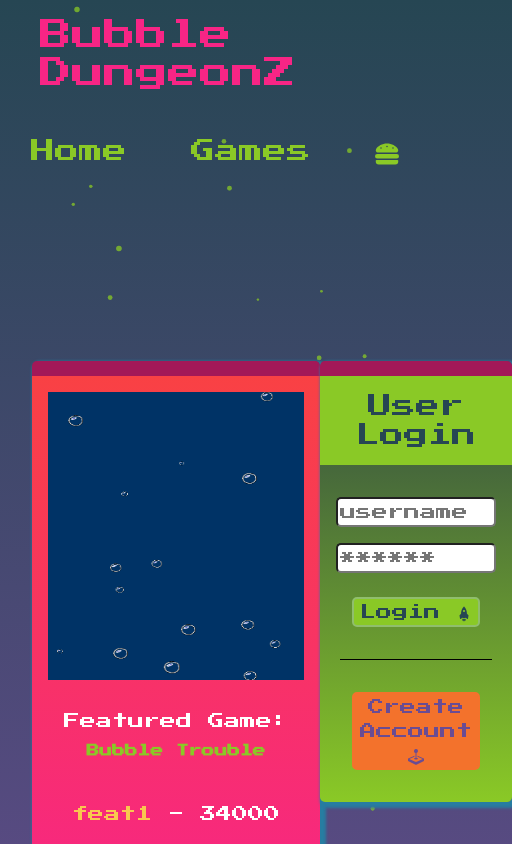
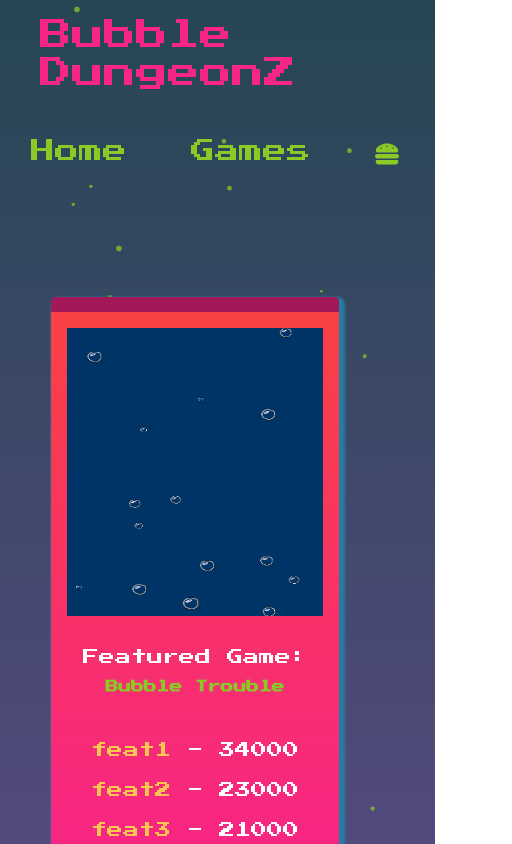
Before and after one commit to l1keafox/bubbleDungeonz, a React (Create React App) app in the folder client/: page / in a window 390 px wide. Shown: the top 844 px of the page, 512 px wide, since content can reach past the window. Built offline with nearby package versions, Linux system fonts and the light colour scheme.

Commit message:
media query on homepage

```diff
--- a/client/src/pages/Home/HomePage.css
+++ b/client/src/pages/Home/HomePage.css
@@ -8,3 +8,15 @@
   margin-top: 6rem;
   padding: 2rem;
 }
+
+@media only screen and (max-width: 900px) {
+  .homeViewContainer {
+    flex-direction: column;
+    align-items: center;
+    justify-content: flex-start;
+    margin: 0;
+  }
+  .featuredScoresDiv {
+    margin: 2rem;
+  }
+}
```
